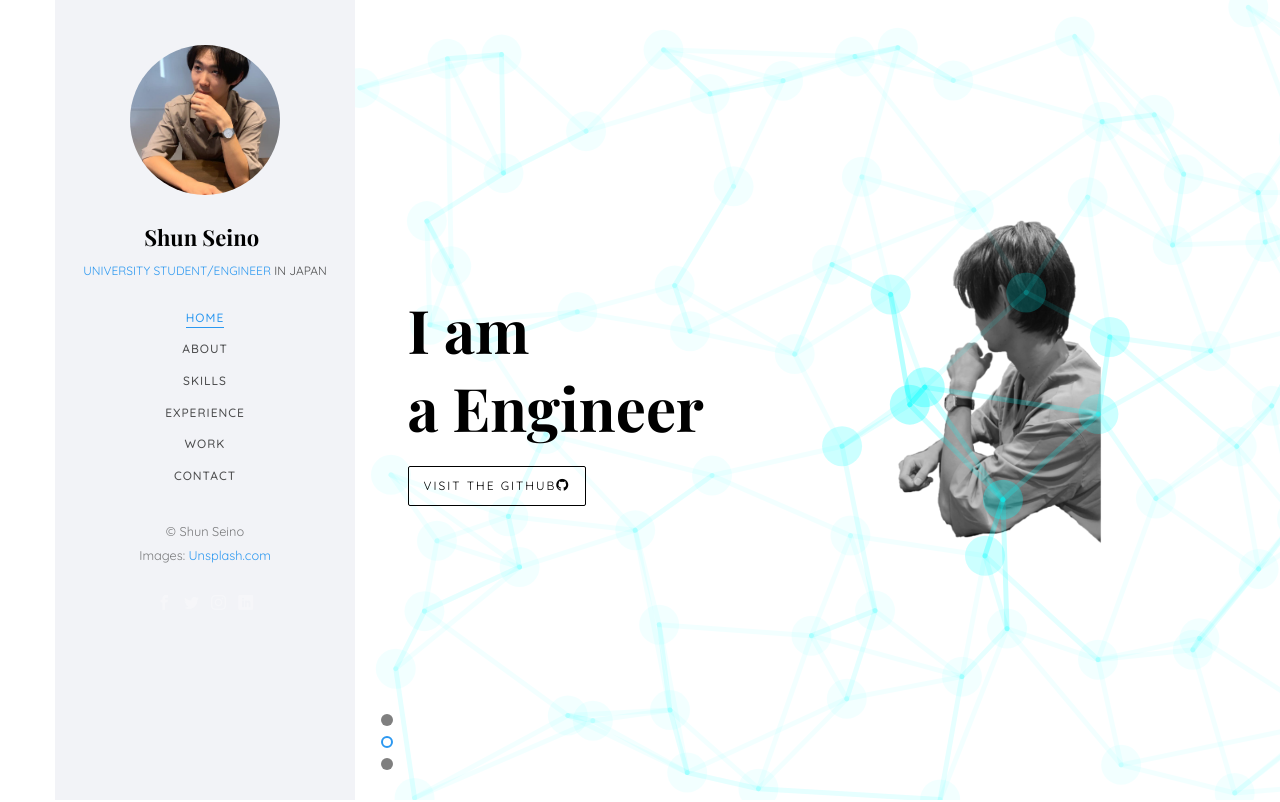
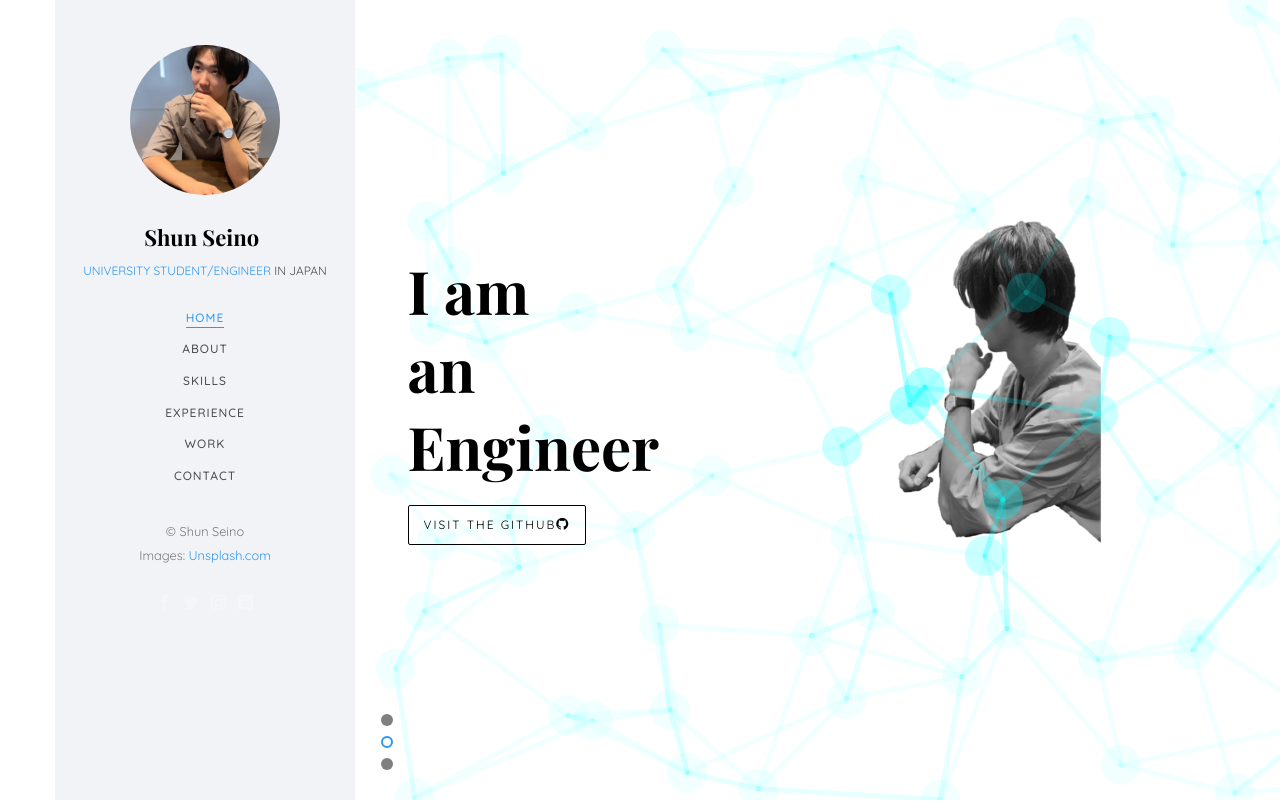
Before and after one commit to seisyun9665/seisyun9665.github.io, a website: page index.html in a window 1280 px wide. Shown: the top 802 px of the page. Drawn offline with nearby package versions, Linux system fonts and the light colour scheme; animation ran at ten frames a second; files whose address does not match are found by name; a web font is replaced by a local one.

Commit message:
誤字を修正

```diff
--- a/index.html
+++ b/index.html
@@ -127,7 +127,7 @@ Shun Seino<!-- Copyright <script>document.write(new Date().getFullYear());</scri
 					   			<div class="col-md-6 col-md-offset-3 col-md-pull-3 col-sm-12 col-xs-12 js-fullheight slider-text">
 					   				<div class="slider-text-inner">
 					   					<div class="desc">
-						   					<h1>I am <br>a Engineer</h1>
+						   					<h1>I am <br>an Engineer</h1>
 												<!-- <h2>Check out my github</h2> -->
 												<p><a class="btn btn-primary btn-learn" href="https://github.com/seisyun9665" target="_blank">Visit the Github<i class="icon-github"></i></a></p>
 											</div>
```
